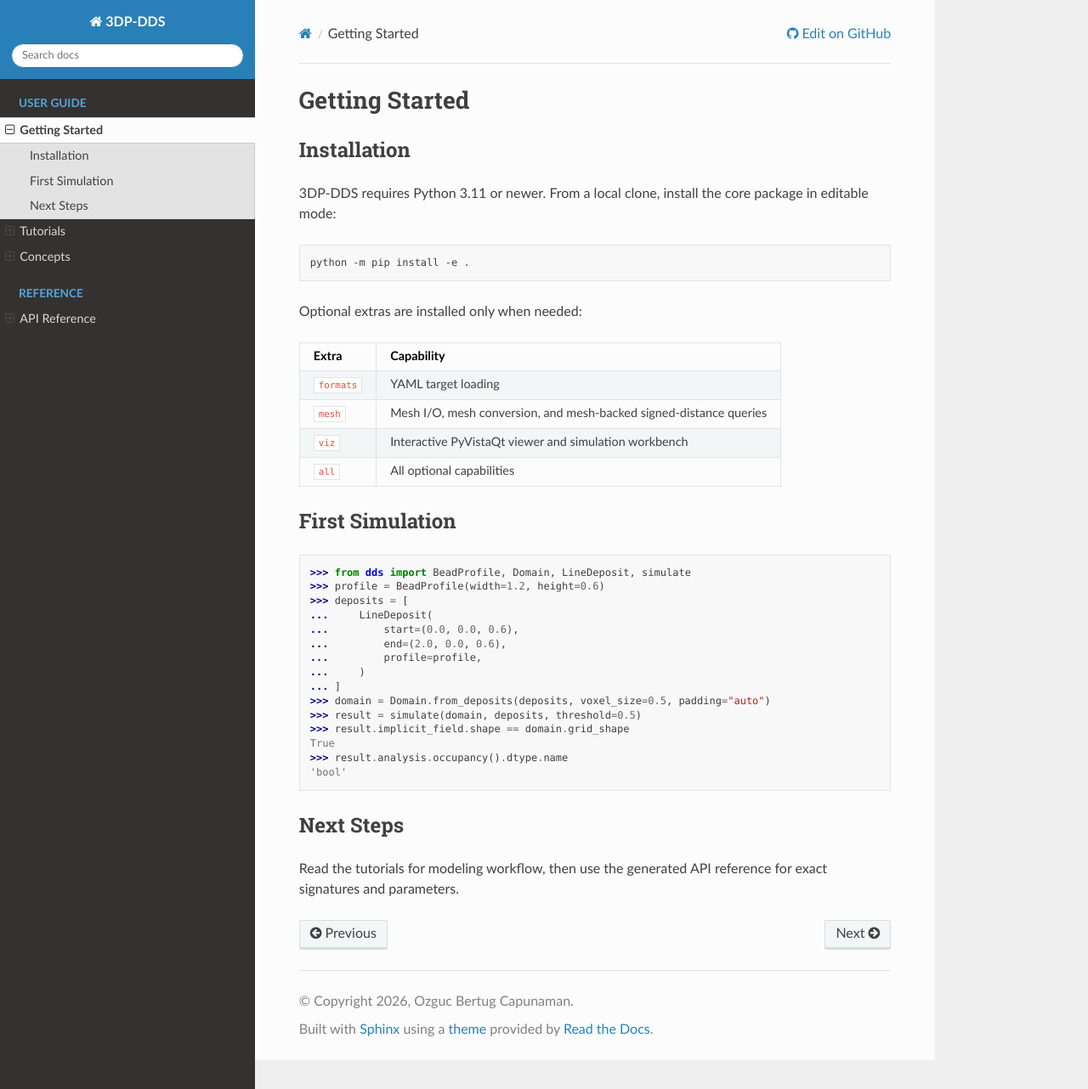
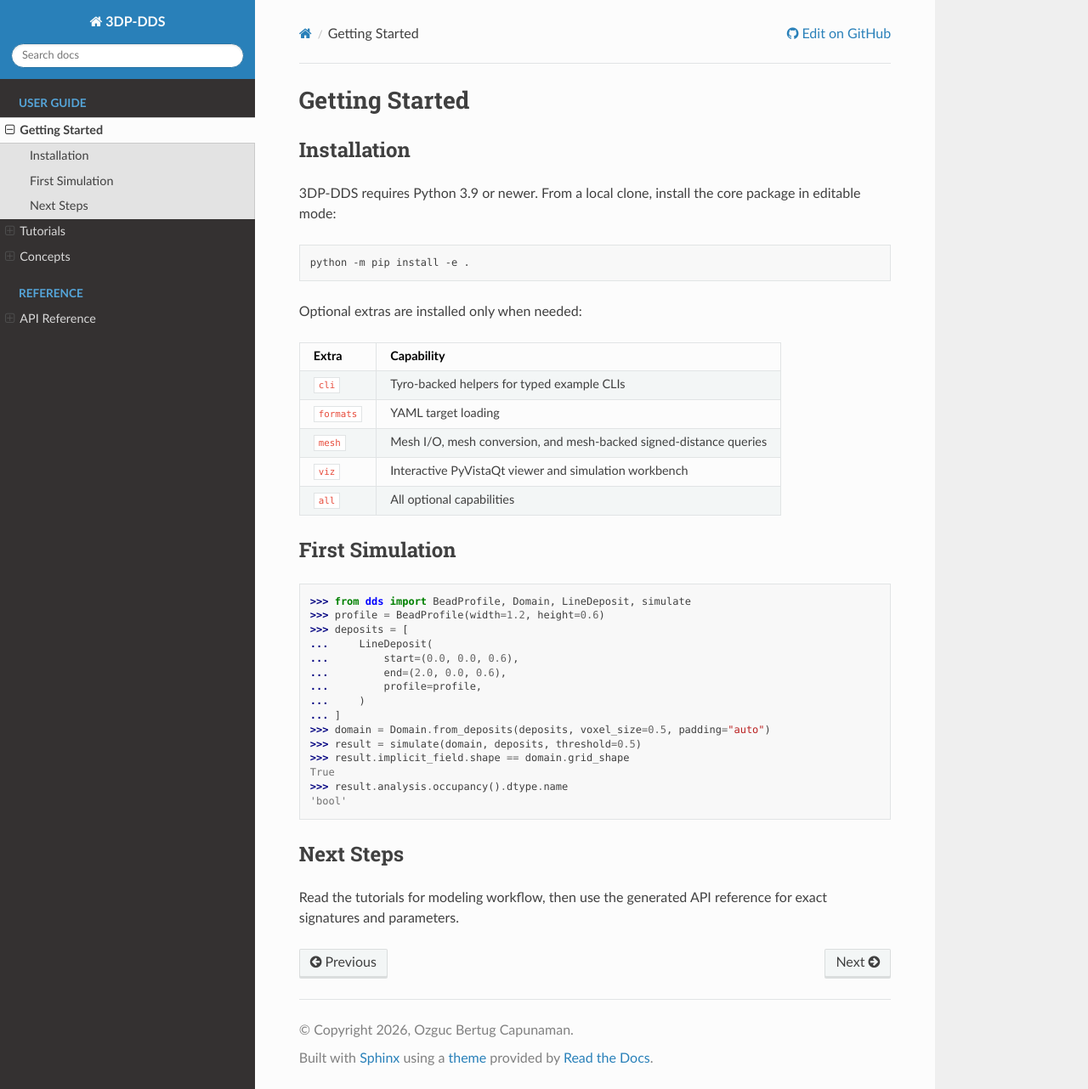
Before and after one commit to ozgucbertug/3DP-DDS, a Sphinx documentation site: the page built from docs/source/getting-started.rst, in a window 1280 px wide and 1282 px high. Shown: the whole window at 85% size. Built offline with Sphinx 7.4.7 and the Read the Docs theme 3.1.0, drawn with Linux system fonts in a browser that asks for light colours.

Commit message:
chore: support python 3.9

```diff
--- a/docs/source/getting-started.rst
+++ b/docs/source/getting-started.rst
@@ -4,7 +4,7 @@ Getting Started
 Installation
 ------------
 
-3DP-DDS requires Python 3.11 or newer. From a local clone, install the core
+3DP-DDS requires Python 3.9 or newer. From a local clone, install the core
 package in editable mode:
 
 .. code-block:: bash
@@ -18,6 +18,8 @@ Optional extras are installed only when needed:
 
    * - Extra
      - Capability
+   * - ``cli``
+     - Tyro-backed helpers for typed example CLIs
    * - ``formats``
      - YAML target loading
    * - ``mesh``
```
Also changed, not shown: README.md (+7 -5 lines), pyproject.toml (+10 -7 lines).
